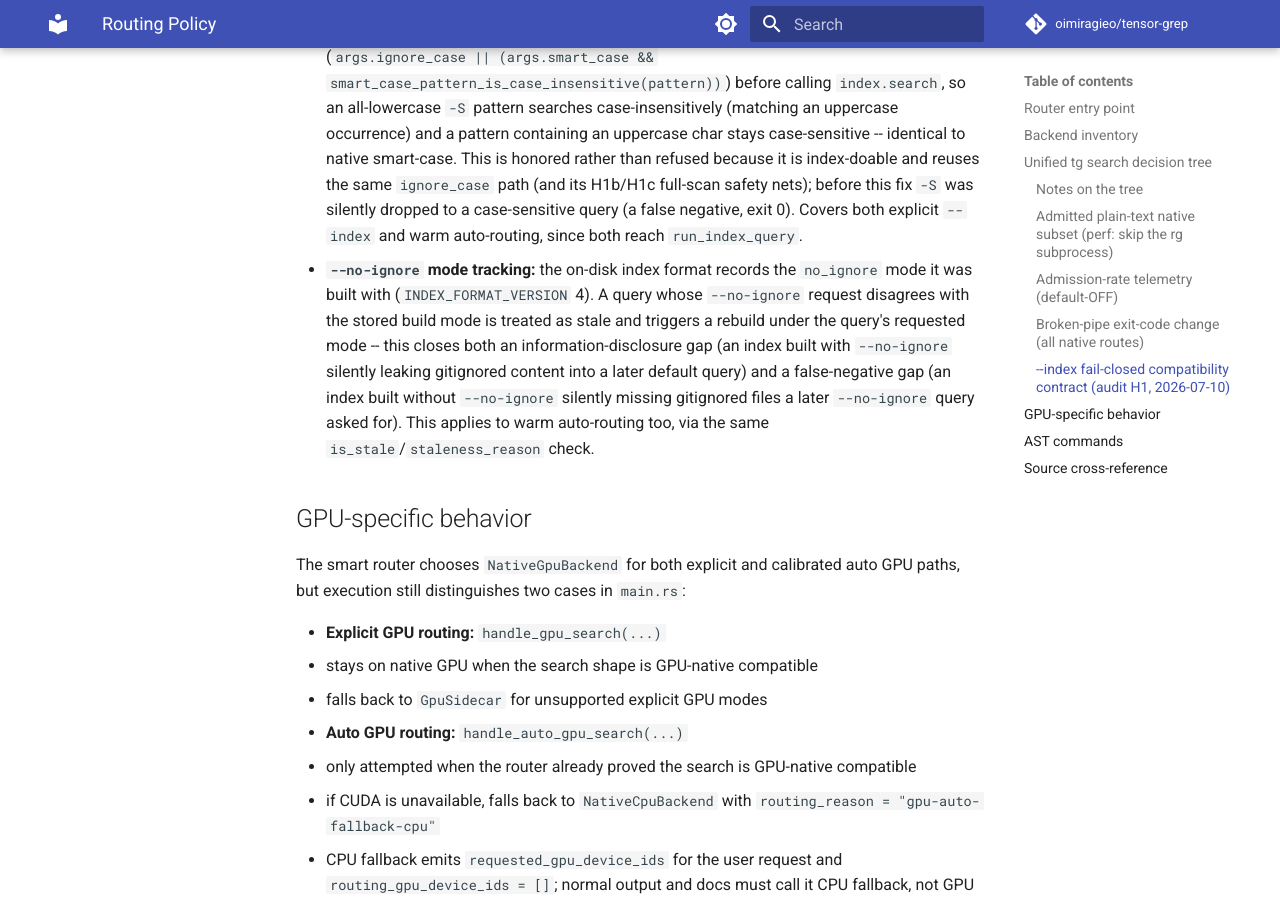
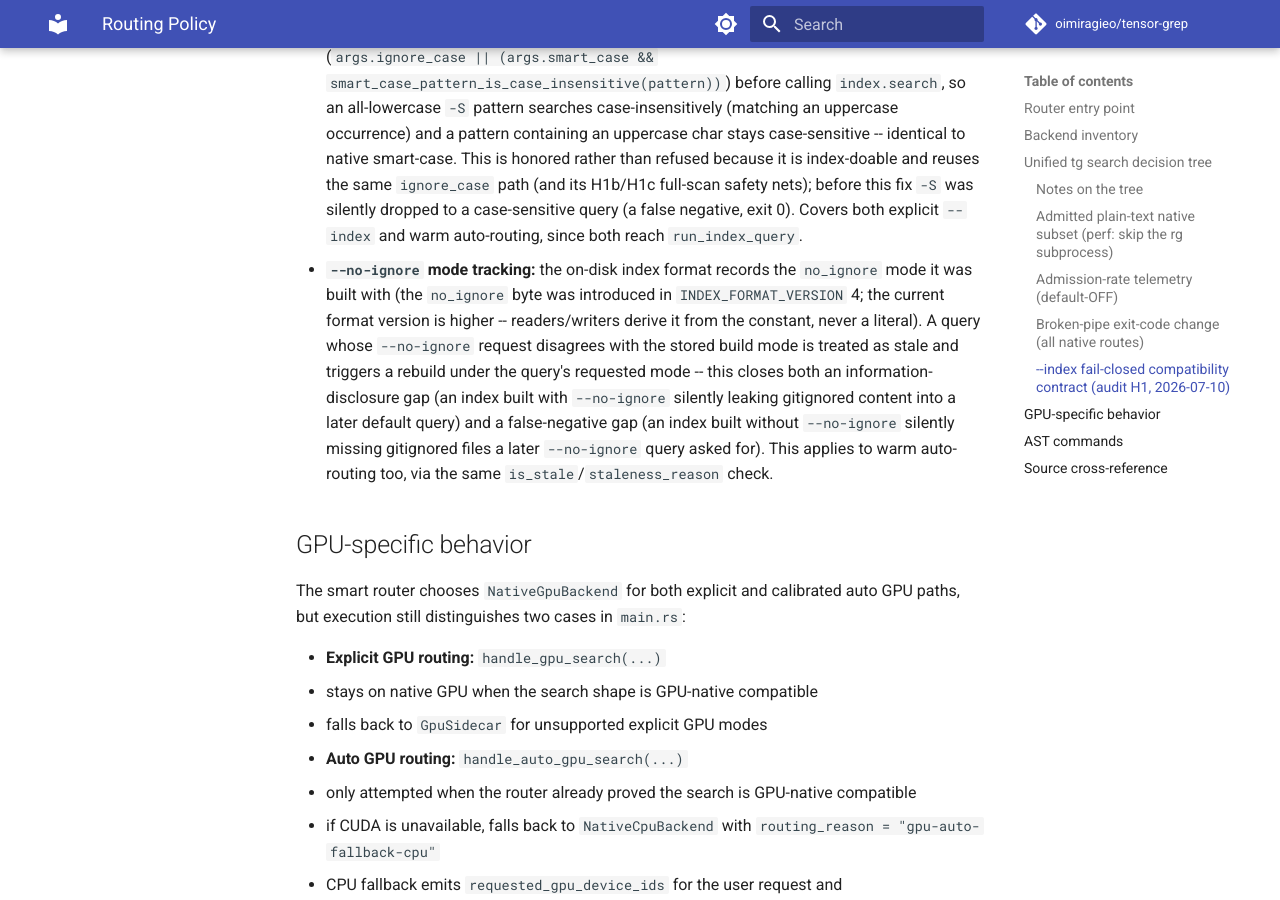
Before and after one commit to oimiragieo/tensor-grep, an MkDocs documentation site: the page built from docs/routing_policy.md, in a window 1280 px wide and 900 px high, scrolled down 5949 px. Built offline with MkDocs 1.6.1 and Material for MkDocs 9.7.7, drawn with Linux system fonts in a browser that asks for light colours; comment, search, counter and statistics services are not loaded.

Commit message:
docs: drop stale INDEX_FORMAT_VERSION literal in routing_policy (codex final-note)
The doc claimed the on-disk format is INDEX_FORMAT_VERSION 4; the current format
is 6 (canonical root + tree_fingerprint). State the no_ignore byte was introduced
at v4 and that the current version derives from the constant, never a literal.

```diff
--- a/docs/routing_policy.md
+++ b/docs/routing_policy.md
@@ -133,7 +133,9 @@ itself, *after* routing, before running the query:
   exit 0). Covers both explicit `--index` and warm auto-routing, since both reach
   `run_index_query`.
 - **`--no-ignore` mode tracking:** the on-disk index format records the `no_ignore` mode it was
-  built with (`INDEX_FORMAT_VERSION` 4). A query whose `--no-ignore` request disagrees with the
+  built with (the `no_ignore` byte was introduced in `INDEX_FORMAT_VERSION` 4; the current format
+  version is higher -- readers/writers derive it from the constant, never a literal). A query whose
+  `--no-ignore` request disagrees with the
   stored build mode is treated as stale and triggers a rebuild under the query's requested mode --
   this closes both an information-disclosure gap (an index built with `--no-ignore` silently
   leaking gitignored content into a later default query) and a false-negative gap (an index built
```
